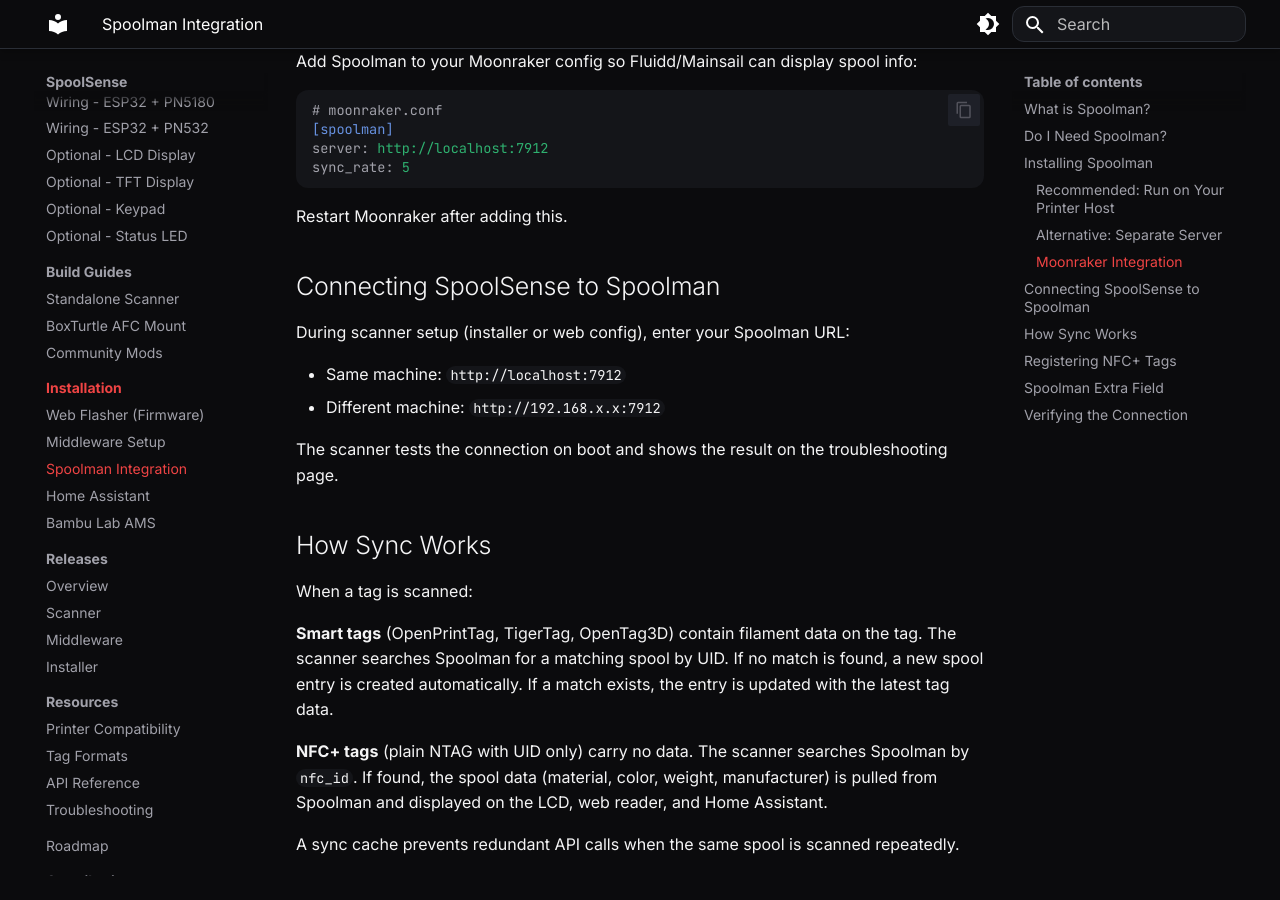
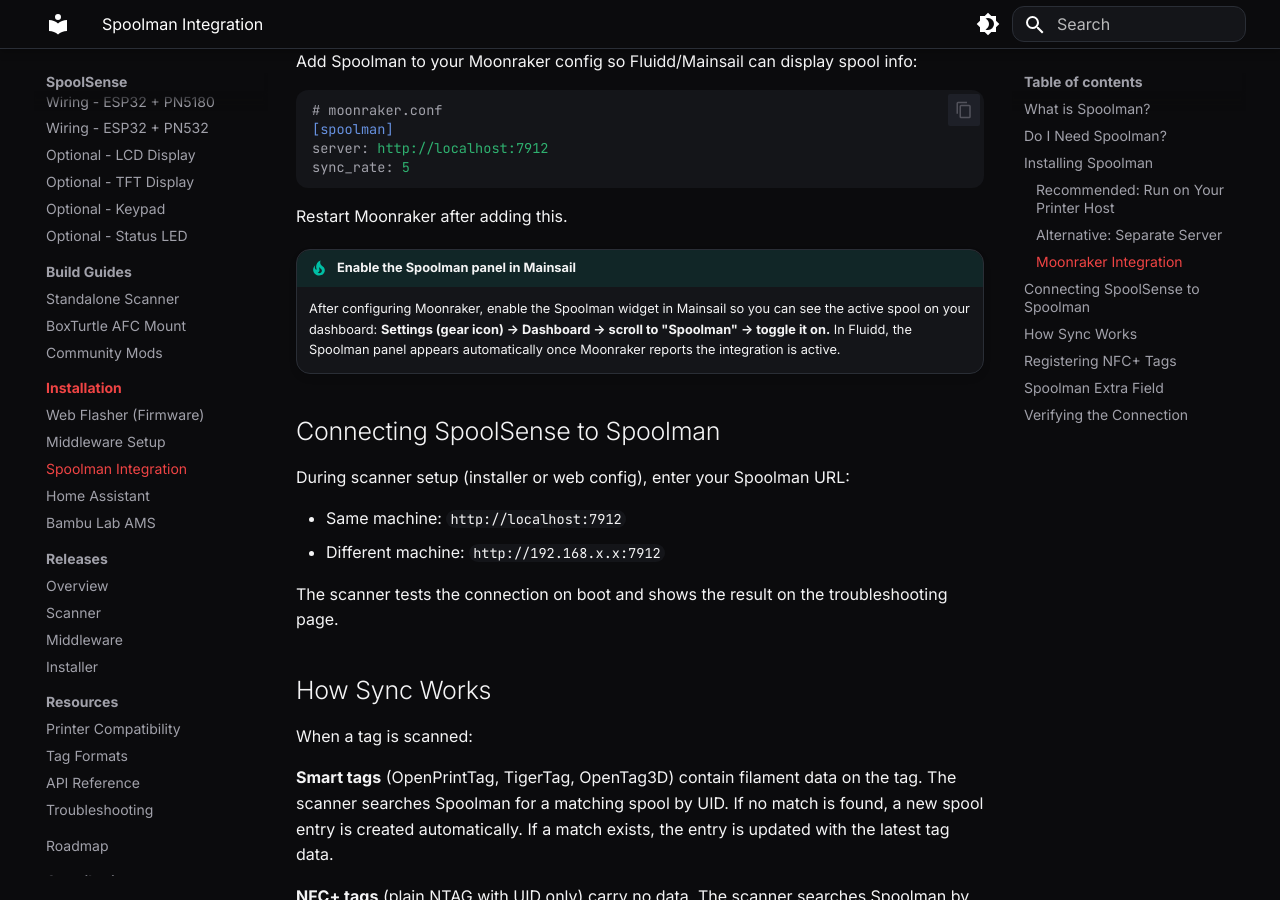
Before and after one commit to SpoolSense/spoolsense.org, an MkDocs documentation site: the page built from docs/installation/spoolman.md, in a window 1280 px wide and 900 px high, scrolled down 1672 px. Built offline with MkDocs 1.6.1 and Material for MkDocs 9.7.7, drawn with Linux system fonts in a browser that asks for light colours.

Commit message:
docs: add Mainsail Spoolman widget setup tip to Spoolman page

```diff
--- a/docs/installation/spoolman.md
+++ b/docs/installation/spoolman.md
@@ -66,6 +66,9 @@ sync_rate: 5
 
 Restart Moonraker after adding this.
 
+!!! tip "Enable the Spoolman panel in Mainsail"
+    After configuring Moonraker, enable the Spoolman widget in Mainsail so you can see the active spool on your dashboard: **Settings (gear icon) → Dashboard → scroll to "Spoolman" → toggle it on.** In Fluidd, the Spoolman panel appears automatically once Moonraker reports the integration is active.
+
 ## Connecting SpoolSense to Spoolman
 
 During scanner setup (installer or web config), enter your Spoolman URL:
```
